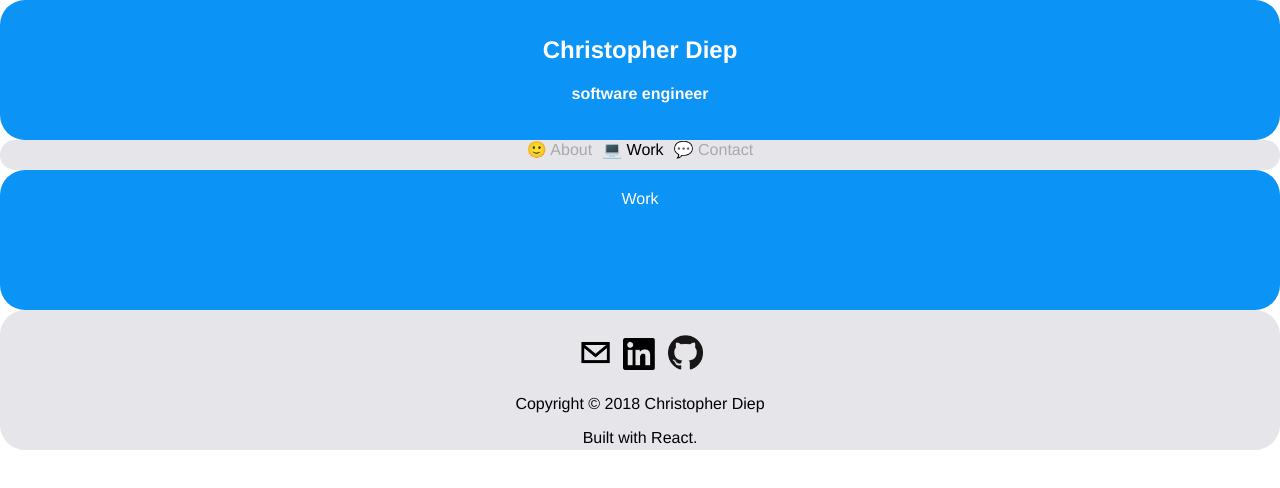
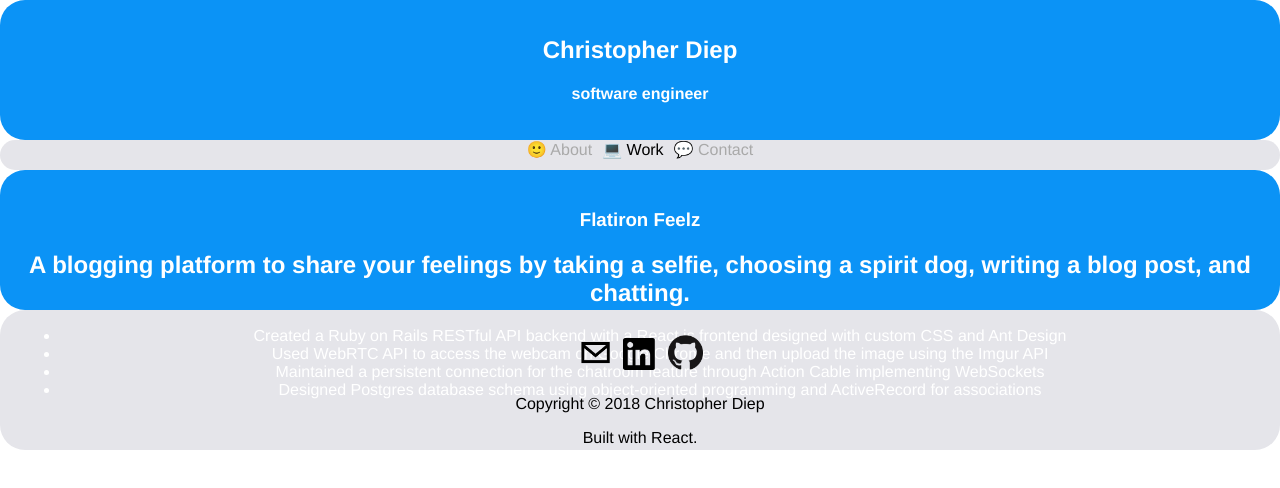
Before and after one commit to christphrd/personal-website, a React (Create React App) app: page /work in a window 1280 px wide. Shown: the top 488 px of the page. Built offline with nearby package versions, Linux system fonts and the light colour scheme.

Commit message:
added flatiron feelz desc

```diff
--- a/src/components/Work.js
+++ b/src/components/Work.js
@@ -3,7 +3,16 @@ import React from 'react';
 const Work = () => {
     return (
         <div className="Work">
-            Work
+            <div>
+                <h3>Flatiron Feelz</h3>
+                <h2>A blogging platform to share your feelings by taking a selfie, choosing a spirit dog, writing a blog post, and chatting.</h2>
+                <ul>
+                    <li>Created a Ruby on Rails RESTful API backend with a React.js frontend designed with custom CSS and Ant Design</li>
+                    <li>Used WebRTC API to access the webcam on Google Chrome and then upload the image using the Imgur API</li>
+                    <li>Maintained a persistent connection for the chatroom feature through Action Cable implementing WebSockets</li>
+                    <li>Designed Postgres database schema using object-oriented programming and ActiveRecord for associations</li>
+                </ul>
+            </div>
         </div>
     )
 }
```
